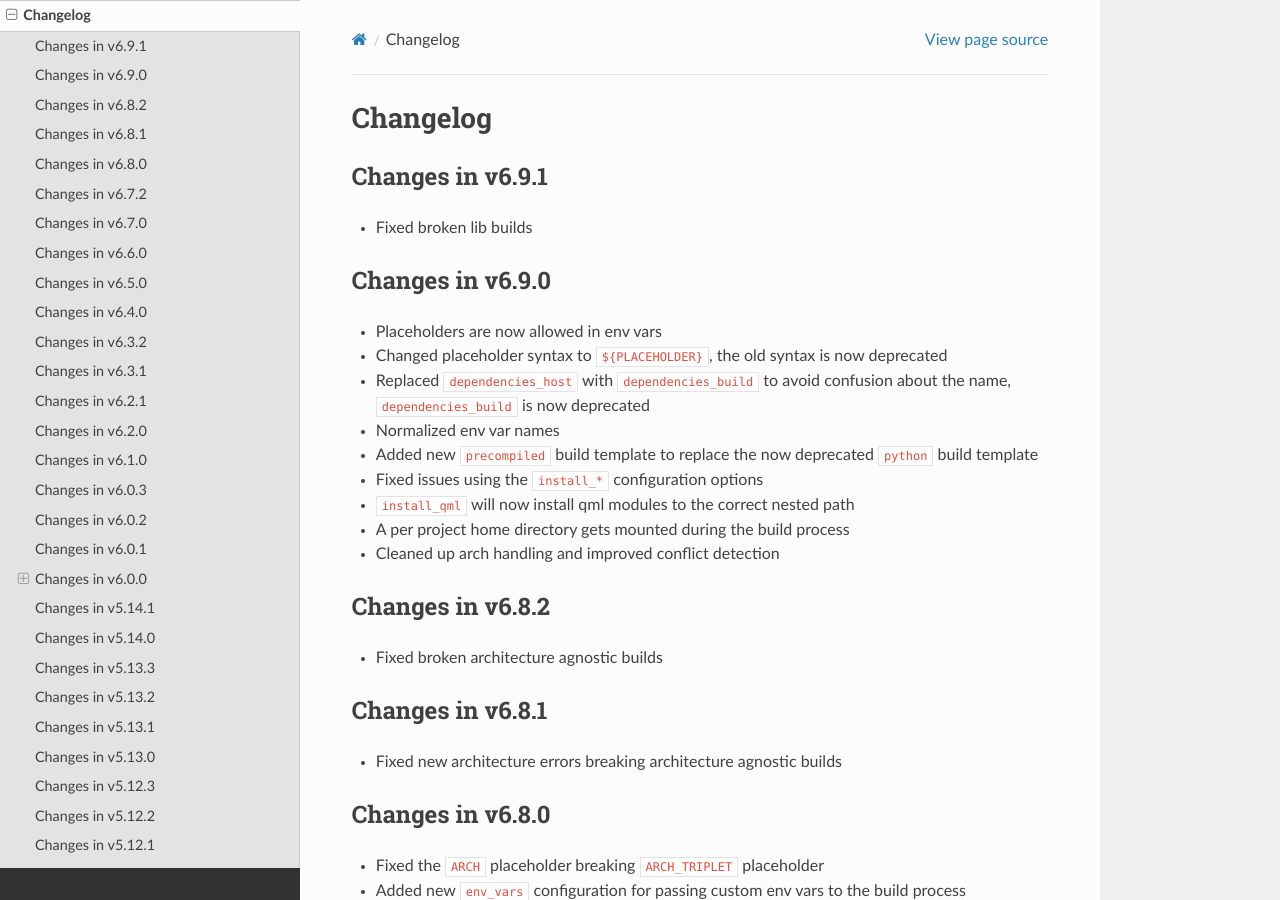
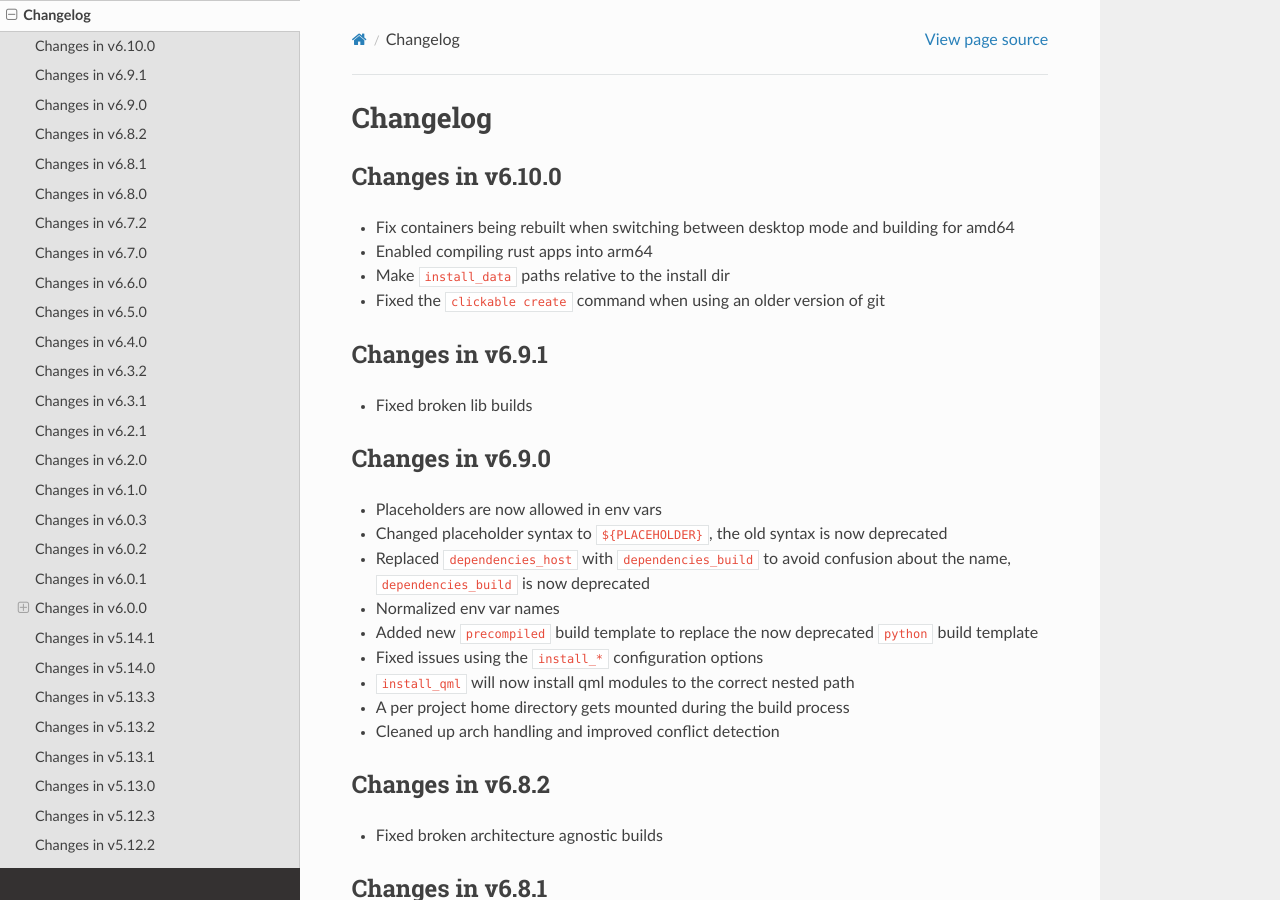
Before and after one commit to bhdouglass/clickable, a Sphinx documentation site: the page built from docs/changelog.rst, in a window 1280 px wide and 900 px high. Built offline with Sphinx 7.4.7 and the Read the Docs theme 2.0.0, drawn with Linux system fonts in a browser that asks for light colours.

Commit message:
Bump version to 6.10.0

```diff
--- a/clickable/__init__.py
+++ b/clickable/__init__.py
@@ -15,7 +15,7 @@ from clickable.logger import logger, log_file, console_handler
 from clickable.exceptions import ClickableException
 
 
-__version__ = '6.9.1'
+__version__ = '6.10.0'
 
 
 class Clickable(object):
--- a/docs/changelog.rst
+++ b/docs/changelog.rst
@@ -2,6 +2,14 @@
 
 Changelog
 =========
+
+Changes in v6.10.0
+------------------
+
+- Fix containers being rebuilt when switching between desktop mode and building for amd64
+- Enabled compiling rust apps into arm64
+- Make ``install_data`` paths relative to the install dir
+- Fixed the ``clickable create`` command when using an older version of git
 
 Changes in v6.9.1
 -----------------
--- a/docs/conf.py
+++ b/docs/conf.py
@@ -55,9 +55,9 @@ author = 'Clickable Team'
 # built documents.
 #
 # The short X.Y version.
-version = '6.9.1'
+version = '6.10.0'
 # The full version, including alpha/beta/rc tags.
-release = '6.9.1'
+release = '6.10.0'
 
 # The language for content autogenerated by Sphinx. Refer to documentation
 # for a list of supported languages.
```
Also changed, not shown: 1 other file.
